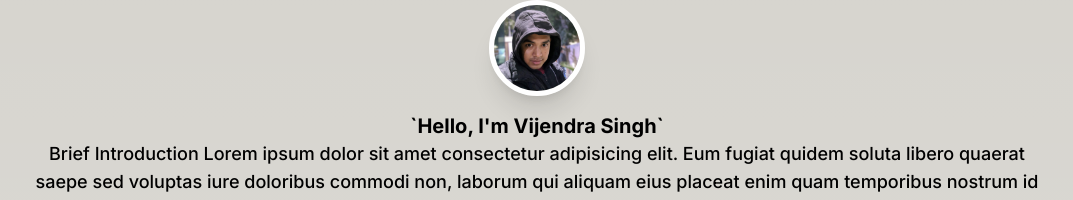
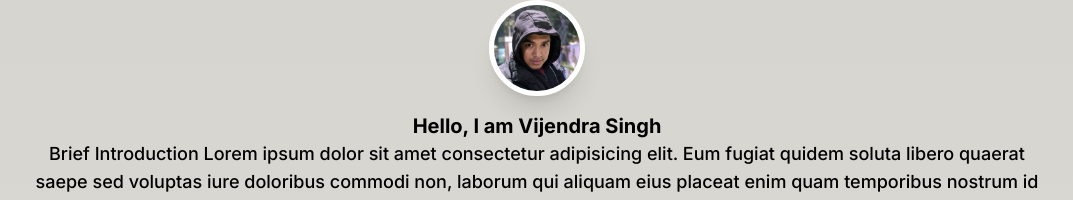
Before and after one commit to vijend795/my-portfolio, a Next.js app: page / in a window 1280 px wide. Shown: the part 108-308 px from the top of the page, without its empty margins (103-1176 px from the left). Built offline with nearby package versions, Linux system fonts and the light colour scheme.

Commit message:
Update intro.js

```diff
--- a/app/component/intro.js
+++ b/app/component/intro.js
@@ -26,7 +26,7 @@ const Intro = () => {
       <div className='mb-10 mt-4 px-4 text-xl font-medium !leading-[1.5] sm:text-sm rounded-full text-center text-black'
       initial={{ opacity: 0, y: 100 }}
       animate={{ opacity: 1, y: 0 }}>
-      <span className="font-bold text-xl">`Hello, I'm Vijendra Singh` </span>
+      <span className="font-bold text-xl">Hello, I am Vijendra Singh </span>
       <br></br>
       <p className='text-lg'>
       Brief Introduction Lorem ipsum dolor sit amet consectetur adipisicing elit. Eum fugiat quidem soluta libero quaerat saepe sed voluptas iure doloribus commodi non, laborum qui aliquam eius placeat enim quam temporibus nostrum id ratione nisi quos architecto. Totam ullam inventore atque iusto ad laboriosam tempora beatae, laborum labore et cum aliquam facere nihil possimus aspernatur reprehenderit aperiam eum impedit doloribus fuga expedita rerum repudiandae neque debitis! Voluptatibus, nisi? Perspiciatis repellendus nulla facere facilis temporibus impedit aliquam accusantium culpa commodi cupiditate animi ut alias, obcaecati, ab nisi suscipit iste corporis incidunt quaerat. Quasi, voluptas quod unde beatae illum iure quam consequuntur voluptatibus. At?
```
